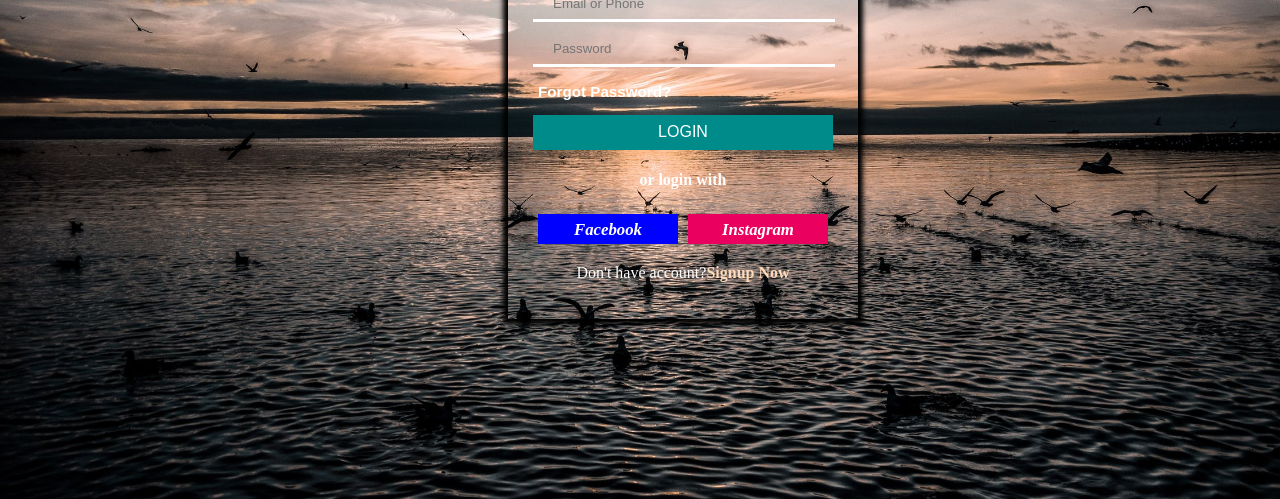
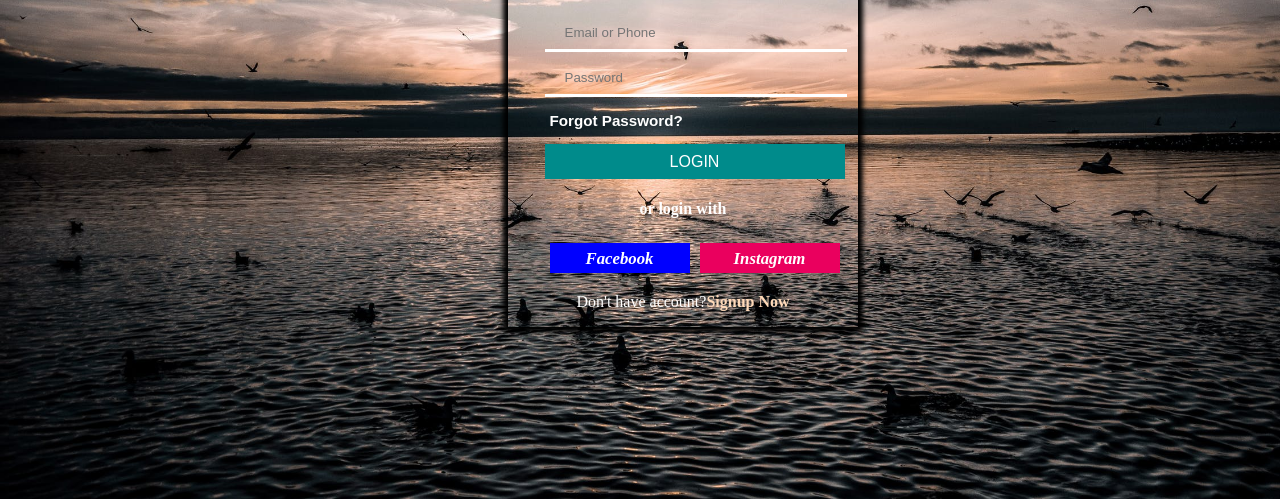
Before and after one commit to Andresino1/Login-Page, a plain HTML site: page index.html in a window 1280 px wide. Shown: the part 301-800 px from the top of the page. Drawn offline with Linux system fonts and the light colour scheme.

Commit message:
Making it responsive

```diff
--- a/index.html
+++ b/index.html
@@ -8,6 +8,7 @@
 </head>
 <body>
 <div id="frame">
+	<div class="item">
 	<h1>login form</h1>
 	<form action="index.html" method="POST">
 	<input type="text" name="" placeholder="Email or Phone">
@@ -21,6 +22,7 @@
 	<h2 class="ig"><a href="https://instagram.com/esoohjay" class="glink" target="_blank"> Instagram</a></h2>
 	<p> Don't have account?<a href="#">Signup Now</a></p>
 </form>
+</div>
 
 </div>
 
--- a/style.css
+++ b/style.css
@@ -2,9 +2,16 @@ body{
 	background-image: url(images/c9.jpeg);
 	background-size: cover;
 	background-repeat: no-repeat;
+	display: flex;
 
 }
-#frame{ width: 350px;
+#frame{
+	display: flex;
+	justify-content: center;
+	align-items: center;
+	align-content: center;
+	justify-content: center;
+	width: 350px;
 	height: 470px;
 	margin-left: 500px;
 	margin-top: 150px;
```
